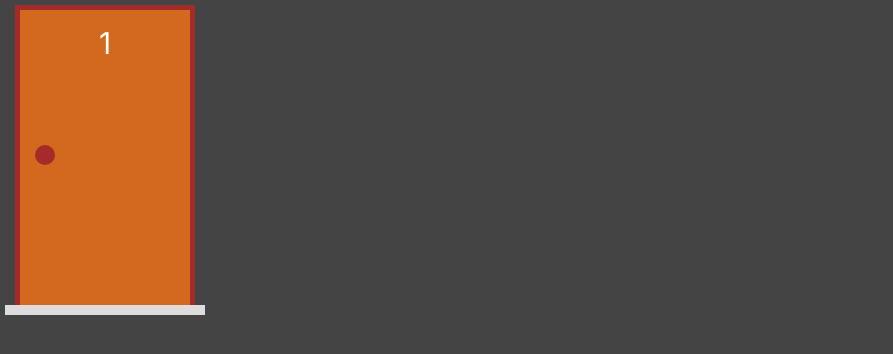
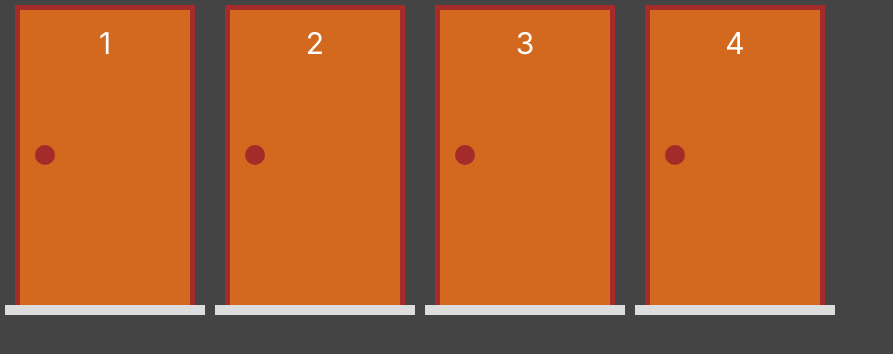
Before and after one commit to ednosmab/portas, a Next.js app: page / in a window 1280 px wide. Shown: the top 354 px of the page, without its empty margins (0-893 px from the left). Built offline with nearby package versions, Linux system fonts and the light colour scheme.

Commit message:
implementando array de portas

```diff
--- /dev/null
+++ b/src/functions/portas.ts
@@ -0,0 +1,21 @@
+import PortaModel from "../model/porta";
+
+export function criarPortas(qtde: number, selecionada: number): PortaModel[] {
+    return Array.from({ length: qtde }, (_, indice) => {
+        const numero = indice + 1
+        const temPresente = numero === selecionada
+        return new PortaModel(numero, temPresente)
+    })
+}
+
+export function atualizarPortas(portas: PortaModel[], portaModificada: PortaModel): PortaModel[] {
+    return portas.map(portaAtual => {
+        const igualAModificada = portaAtual.numero === portaModificada.numero
+
+        if (igualAModificada) {
+            return portaModificada
+        } else {
+            return portaModificada.aberta ? portaAtual : portaAtual.desselecionar()
+        }
+    })
+}
--- a/src/model/porta.ts
+++ b/src/model/porta.ts
@@ -32,7 +32,7 @@
         return this.#aberta;
     }
 
-    desselecionada() {
+    desselecionar() {
         const selecionada = false;
         return new PortaModel(
             this.numero,
--- a/src/pages/index.tsx
+++ b/src/pages/index.tsx
@@ -1,13 +1,23 @@
 import { useState } from "react";
 import Porta from "../components/Porta";
 import PortaModel from "../model/porta";
+import { atualizarPortas, criarPortas } from "../functions/portas";
 
 export default function Home() {
-  const [p1, setP1] = useState(new PortaModel(1))
+  const [portas, setPortas] = useState(criarPortas(4, 1))
+
+  function renderizarPortas(){
+    return portas.map(porta => {
+      return <Porta key={porta.numero} value={porta}
+        onChange={novaPorta => {
+          setPortas(atualizarPortas(portas, novaPorta))}
+        }/>
+    })
+  }
 
   return (
     <div style={{display: "flex"}}>
-      <Porta value={p1} onChange={novaPorta => setP1(novaPorta)}/>
+      {renderizarPortas()}
     </div>
   );
 }
```
